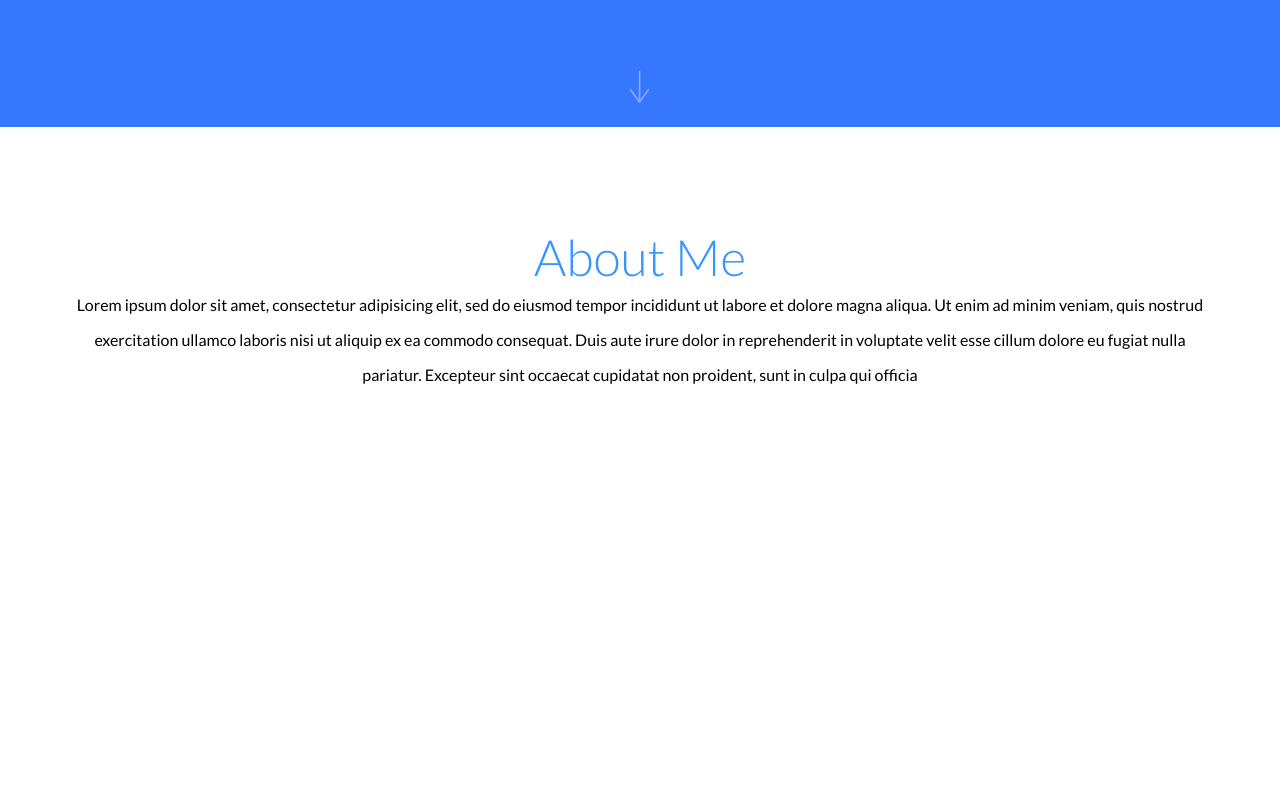
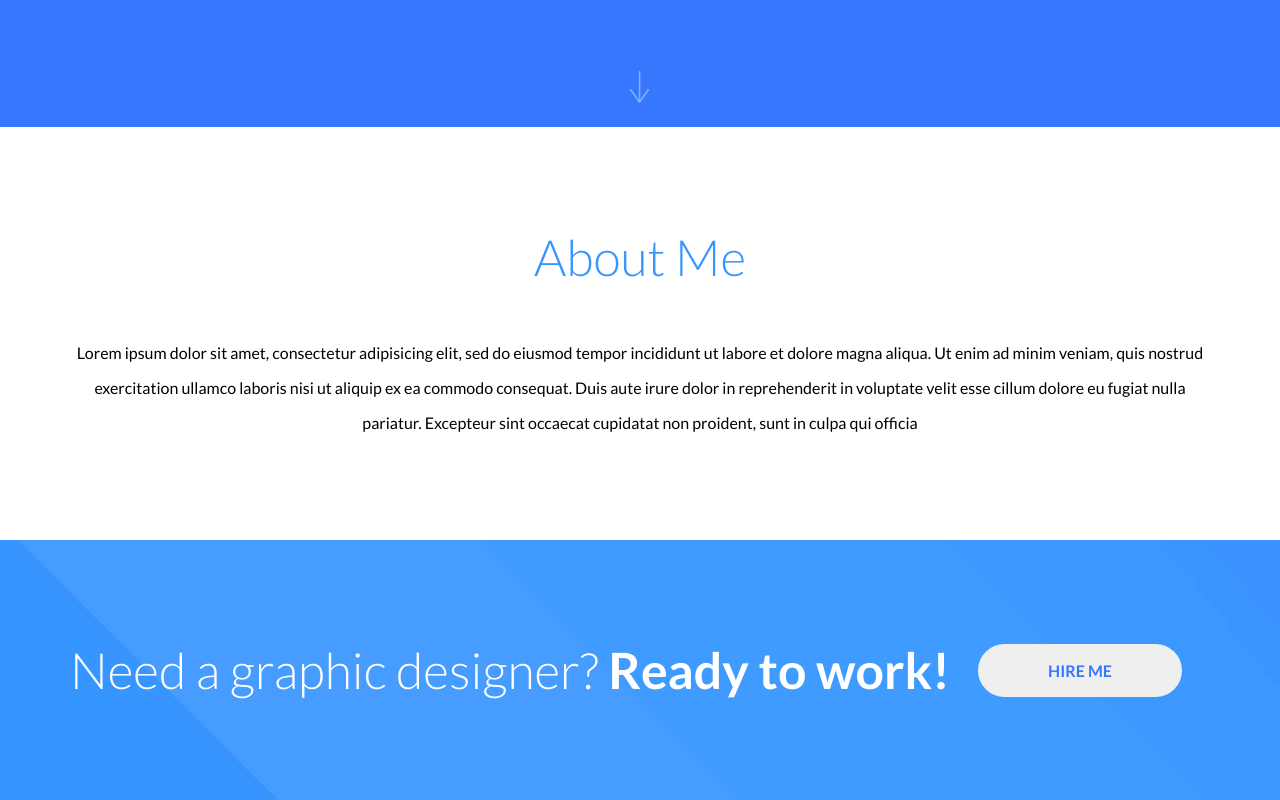
Before and after one commit to frontend-2020/eskulap, a plain HTML site: page index.html in a window 1280 px wide. Shown: the part 648-1448 px from the top of the page. Before the commit the page ends 1140 px from the top, so only its background shows below. Drawn offline with nearby package versions, Linux system fonts and the light colour scheme; files that its build step writes are made by us from their sources.

Commit message:
adding block-hireMe

```diff
--- a/index.html
+++ b/index.html
@@ -1,18 +1,19 @@
 <!DOCTYPE html>
 <html lang="en">
+
 <head>
     <title>Eskulap (team 3)</title>
     <meta http-equiv="content-type" content="text/html; charset=UTF-8" />
     <meta name="keywords" content="" />
     <meta name="author" content="" />
-    <link
-      href="https://fonts.googleapis.com/css?family=Lato:300,400,700,900|Montserrat:400,700&display=swap"
-      rel="stylesheet"
-    />
+    <link href="https://fonts.googleapis.com/css?family=Lato:300,400,700,900|Montserrat:400,700&display=swap"
+        rel="stylesheet" />
     <meta name="viewport" content="width=device-width, initial-scale=1.0" />
     <link rel="stylesheet" type="text/css" href="css/main.css" />
 </head>
+
 <body>
+
     <div class="first-block">
         <div class="mainer">
             <div class="block-head">
@@ -45,5 +46,22 @@
             </div>
         </div>
     </div>
+
+    <div class="block-hireMe">
+        <div class="mainer">
+            <div class="block-hireMe__row">
+                <div class="block-hireMe__col">
+                    <div class="block-hireMe__text">
+                        Need a graphic designer? <span class="block-hireMe__text-bold">Ready to work!</span>
+                    </div>
+                </div>
+                <div class="block-hireMe__col">
+                    <button class="block-hireMe__btn">hire me</button>
+                </div>
+            </div>
+        </div>
+    </div>
+
 </body>
+
 </html>
--- a/scss/main.scss
+++ b/scss/main.scss
@@ -68,15 +68,18 @@ a {
     text-decoration: none;
   }
 }
+
 .mainer {
   max-width: 1140px;
   margin: 0 auto;
   padding: 0 15px;
 }
+
 .first-block {
   background-color: $colorBase;
   width: 100%;
 }
+
 .block-head {
   padding: 85px 0 24px 0;
   display: flex;
@@ -91,6 +94,7 @@ a {
     position: relative;
     border: 8px solid #589dfe;
     margin: 0 0 50px 0;
+
     &:after {
       content: "";
       width: 163px;
@@ -103,6 +107,7 @@ a {
       left: -18px;
     }
   }
+
   &__title {
     font-size: $fontTitleSize;
     font-family: $fontBase;
@@ -114,6 +119,7 @@ a {
     line-height: 60px;
     margin: 0 0 19px 0;
   }
+
   &__subtitle {
     font-family: $fontBase;
     font-weight: 300;
@@ -125,6 +131,7 @@ a {
     text-align: center;
     margin: 0 0 67px 0;
   }
+
   &__btn {
     height: 55px;
     padding: 0 69px;
@@ -141,6 +148,7 @@ a {
       background-color: #2569c9;
       color: #fff;
     }
+
   }
   &__bottom {
     background-image: url(../img/bottom.png);
@@ -159,11 +167,16 @@ a {
   }
 
   &__title {
+    margin-bottom: 48px;
     width: 100%;
     text-align: center;
     font-size: $fontSizeBase + 34px;
     font-weight: $fontTitleWeight;
     color: $fontTitleColor;
+
+    @media screen and (max-width: $breakpointMobile) {
+        margin-bottom: 15px;
+    }
   }
 
   &__description {
@@ -172,3 +185,60 @@ a {
     text-align: center;
   }
 }
+
+.block-hireMe {
+    width: 100%;
+    background-image: url(/img/bg-hire-me.jpg);
+    background-size: cover;
+    &__row {
+        display: flex;
+        align-items: center;
+        padding: 100px 0;
+
+        @media screen and (max-width: $breakpointTablet) {
+            padding: 50px 0;
+        }
+    }
+
+    &__col {
+        flex-grow: 1;
+
+    }
+
+    &__text {
+        margin: 0;
+        color: #fff;
+        font-size: $fontSizeBase + 34px;
+        font-weight: 300;
+
+        @media screen and (max-width: $breakpointTablet) {
+            font-size: $fontSizeBase + 16;
+        }
+    }
+
+    &__text-bold {
+        font-weight: 700;
+    }
+
+    &__btn {
+        margin: 0;
+        padding: 17px 70px;
+        text-transform: uppercase;
+        white-space: nowrap;
+        font-weight: bold;
+        border-radius: 27px;
+        border: none;
+        color: $colorBase;
+        cursor: pointer;
+
+        @media screen and (max-width: $breakpointTablet) {
+            padding: 17px 35px ;
+        }
+
+        &:hover {
+            background-color: #2569c9;
+            color: #fff;
+        }
+
+    }
+}
```
Also changed, not shown: img/bg-hire-me.jpg (added). Lines whose indentation alone changed are shown as unchanged.
